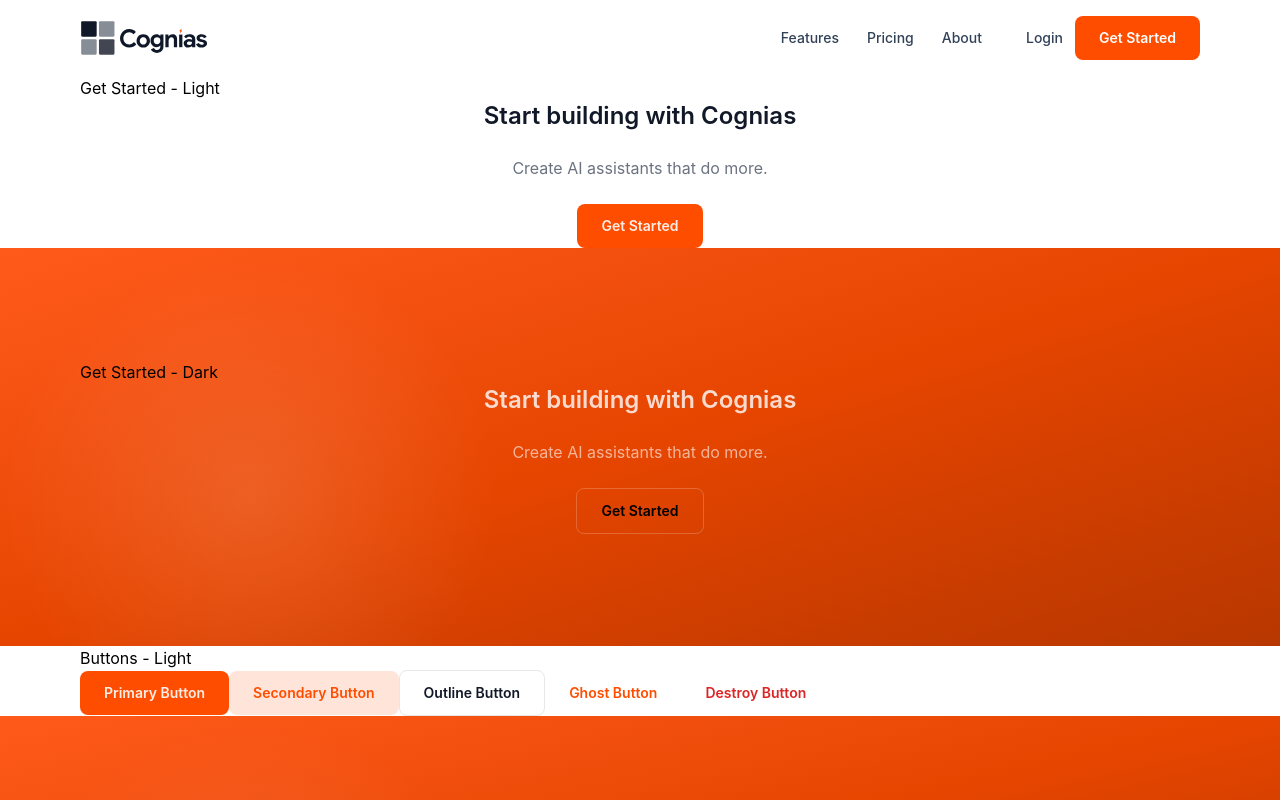
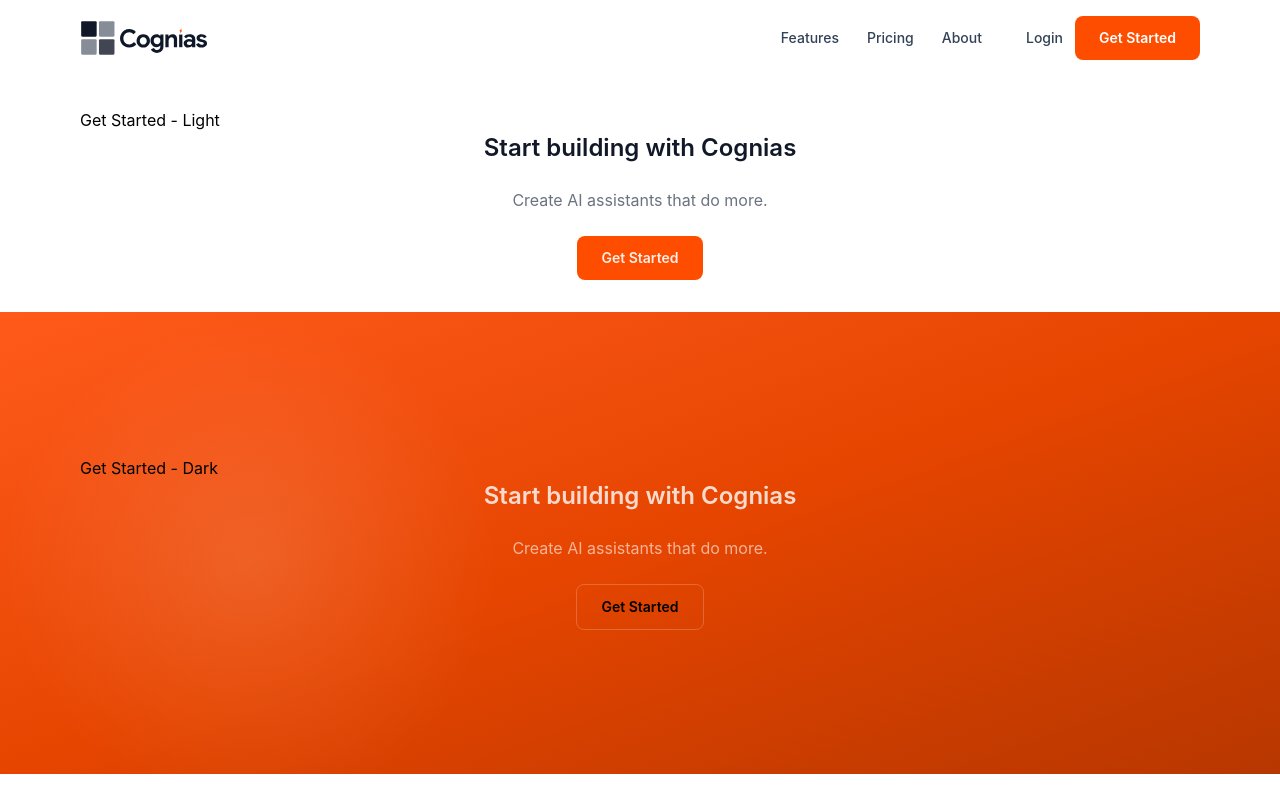
Before and after one commit to prandle/cognias-marketing, a React (Vite) app: page /components in a window 1280 px wide. Shown: the top 800 px of the page. Built offline with nearby package versions, Linux system fonts and the light colour scheme.

Commit message:
UI library

```diff
--- a/src/components/layout/FullWidthBand.tsx
+++ b/src/components/layout/FullWidthBand.tsx
@@ -26,7 +26,7 @@ export function FullWidthBand({
   return (
     <section
       className={`
-        relative w-full overflow-hidden
+        relative w-full overflow-hidden my-6
         ${isPrimary
           ? "bg-gradient-to-br from-[#ff5a1a] via-[#e64500] to-[#cc3d00] theme-inverse"
           : "bg-surface border-y border-border"
--- a/src/components/layout/SectionBand.tsx
+++ b/src/components/layout/SectionBand.tsx
@@ -23,7 +23,7 @@ export function SectionBand({
   };
 /*via-background to-background*/
   return (
-    <section className={`${variants[variant]} ${className}`}>
+    <section className={`my-6 ${variants[variant]} ${className}`}>
 
       {/* Glow layer ONLY for accent */}
       {variant === "accent" && (
--- a/src/components/layout/container.tsx
+++ b/src/components/layout/container.tsx
@@ -19,7 +19,7 @@ export function Container({
   return (
     <div
       className={`
-        w-full mx-auto px-4
+        w-full mx-auto px-4 my-8
         ${sizes[size]}
         ${className}
       `}
--- a/src/version.json
+++ b/src/version.json
@@ -1,3 +1,3 @@
 {
-  "build": 65
+  "build": 66
 }
```
Also changed, not shown: 1 other file (tests, documents, lock files or other folders).
